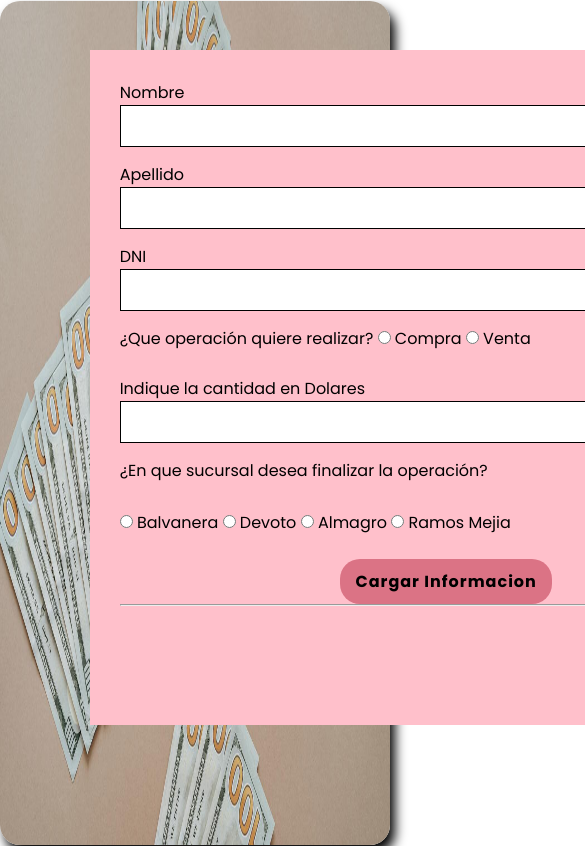
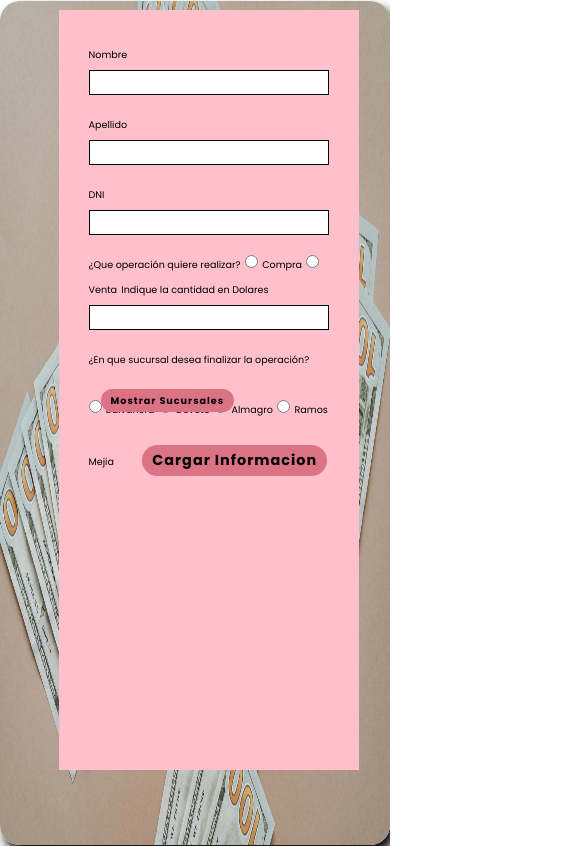
Before and after one commit to NicoRodSup/compraVentaDolares, a plain HTML site: page compraVenta.html in a window 390 px wide. Shown: the top 846 px of the page, 585 px wide, since content can reach past the window. Drawn offline with nearby package versions, Linux system fonts and the light colour scheme; some packages are replaced by stand-ins of ours; a script that the page names is missing.

Commit message:
proyectoFinal

```diff
--- a/compraVenta.html
+++ b/compraVenta.html
@@ -8,12 +8,10 @@
     <link rel="preconnect" href="https://fonts.googleapis.com">
     <link rel="preconnect" href="https://fonts.gstatic.com" crossorigin>
     <link href="https://fonts.googleapis.com/css2?family=Montserrat:ital,wght@0,700;0,900;1,300;1,500;1,600;1,800&display=swap" rel="stylesheet">
-    <script src="https://ajax.googleapis.com/ajax/libs/jquery/3.7.0/jquery.min.js"></script>
+    <!-- <script src="https://ajax.googleapis.com/ajax/libs/jquery/3.7.0/jquery.min.js"></script> -->
     <script src="//cdn.jsdelivr.net/npm/sweetalert2@11"></script>
     <script src = " https://unpkg.com/sweetalert/dist/sweetalert.min.js " ></script>
-    <script src="./jQuery/jquery.js"></script>
-
-
+    <!-- <script src="./jQuery/jquery.js"></script> -->
     <link rel="stylesheet" href="./css/style.css">
 </head>
 <body>
@@ -26,47 +24,47 @@
         <form id="formulario" class="form">
             <label class="estilosLabel" for="nombre"> Nombre</label>
             <input class="estilosInput"  id="nombre" type="text" name="nombre" autocomplete="off">
-            <br>
+            <br class="saltoLinea">
 
             <label class="estilosLabel" for="apellido"> Apellido</label>
             <input class="estilosInput" id="apellido"type="text" name="apellido" autocomplete="off">
-            <br>
+            <br class="saltoLinea">
 
             <label class="estilosLabel" for="dni"> DNI </label>
             <input class="estilosInput" id="dni"type="number" name="dni" autocomplete="off">
+            <br class="saltoLinea">
+
+            <label class="estilosLabel"> ¿Que operación quiere realizar?</label>
+
+            <input  id ="compra"type="radio" name ="seleccionar" value="compra">
+            <label class="estilosLabel" for="compra">Compra</label>
+
+            <input id ="venta"type="radio" name ="seleccionar" value="venta">
+            <label class ="estilosLabel"for="venta">Venta</label>
+            <br class="saltoLinea">
+            <br class="saltoLinea">
+
+            <label for="cantidad" class="estilosLabel" > Indique la cantidad en Dolares  </label>
+            <input class="estilosInput" id="cantidad" type="number" name="num">
             <br>
 
-            <label> ¿Que operación quiere realizar?</label>
-
-            <input  id ="compra"type="radio" name ="seleccionar" value="compra">
-            <label for="compra">Compra</label>
-
-            <input  id ="venta"type="radio" name ="seleccionar" value="venta">
-            <label for="venta">Venta</label>
+            <label class="estilosLabel"> ¿En que sucursal desea finalizar la operación?</label>
             <br>
             <br>
 
-            <label for="cantidad"> Indique la cantidad en Dolares  </label>
-            <input class="estilosInput" id="cantidad" type="number" name="num">
-            <br>
-
-            <label> ¿En que sucursal desea finalizar la operación?</label>
-            <br>
-            <br>
 
             <input class="" id ="sucursal1"type="radio" name ="finalizar" value="sucursal1">
-            <label for="sucursal1">Balvanera</label>
+            <label class="estilosLabel" for="sucursal1">Balvanera</label>
             <input class="" id ="sucursal2"type="radio" name ="finalizar" value="sucursal2">
-            <label for="sucursal2">Devoto</label>
+            <label class="estilosLabel" for="sucursal2">Devoto</label>
             <input class="" id ="sucursal3"type="radio" name ="finalizar" value="sucursal3">
-            <label for="sucursal3">Almagro</label>
+            <label class="estilosLabel" for="sucursal3">Almagro</label>
             <input class="" id ="sucursal4"type="radio" name ="finalizar" value="sucursal4">
-            <label for="sucursal4">Ramos Mejia</label>
-            <a href="#json"><button class="btnSucursales" id="btnSucursales" type="button" > <b>Mostrar Sucursales</b> </button></a>
-            <br>
+            <label class="estilosLabel" for="sucursal4">Ramos Mejia</label>
+            <br class="saltoLinea">
             <button class="botonFinalizar" id ="cargarInfo" type="submit" > <b>Cargar Informacion</b></button>
         </form>
-        <hr>
+        <a href="#json" class="btnSucursales" id="btnSucursales" > <b>Mostrar Sucursales</b></a>
 
     <div class="contenedor-info">
         <h3 id="mostrarInfo" class="mostrar-info"  style="display: none;"></h3>
--- a/css/style.css
+++ b/css/style.css
@@ -9,9 +9,7 @@
 
 }
 
-/* body{
-    font-family: 'Montserrat', sans-serif;
-} */
+/*Pagina Index*/
 
 .compraVenta{
     width: 100wh;
@@ -30,7 +28,7 @@
 
 
 .compraVenta h1{
-    font-size: 4.0rem;
+    font-size: 3.8rem;
     color: white;
     position: absolute;
     top: 15%;
@@ -41,11 +39,11 @@
     word-spacing: 2px;
 }
 
-.compraVenta .botonOperacion{
+.botonOperacion{
     position: absolute;
     top: 85%;
     left:42%;
-    font-size: 1.6rem;
+    font-size: 1.5rem;
     border-radius: 20px;
     padding: 10px 15px;
     border: none;
@@ -66,11 +64,11 @@ button:hover{
     background: pink;
     padding: 30px;
     margin: auto;
-    margin-top: 50px;
+    margin-top: 30px;
     position: absolute;
     top:0%;
     left: 23%;
-    height: 80%;
+    height: 90%;
 }
 .estilosInput{
     width: 100%;
@@ -81,24 +79,26 @@ button:hover{
 
 .btnSucursales{
     position: relative;
-    font-size: 0.9rem;
+    font-size: 0.8rem;
     border-radius: 20px;
-    padding: 5px 10px;
+    padding: 10px 15px;
     border: none;
     outline: none;
     cursor: pointer;
     background-color:rgb(219, 115, 133);
     transition: 0.7s;
-    left: 15%;
-    margin-top: 0px;
+    left: 70%;
+    bottom:90px;
     letter-spacing: 1px;
     text-decoration-line: none;
+    text-decoration: none;
+    color: black;
 }
 
 
 .botonFinalizar{
     position: relative;
-    font-size: 1.0rem;
+    font-size: 1.1rem;
     border-radius: 20px;
     padding: 10px 15px;
     border: none;
@@ -125,7 +125,8 @@ button:hover{
     left: 40%;
     margin-top: 20px;
     letter-spacing: 1px;
-    text-decoration-line: none;
+    text-decoration: none;
+    color: black
 
 };
 
@@ -168,3 +169,158 @@ button:hover{
     text-align: center;
     background-color:pink;
 }
+
+/*Media Query Index*/
+
+@media(max-width:992px){
+
+    .botonOperacion{
+        font-size: 1.0 rem
+    }
+    .compraVenta h1{
+        font-size: 2.2rem
+    }
+}
+
+@media(max-width:768px){
+    .compraVenta h1{
+        font-size: 1.4rem;
+        left: 30%;
+    }
+    .botonOperacion{
+        font-size: 0.8 rem
+    }
+}
+
+@media(max-width:576px){
+    .compraVenta h1{
+        font-size: 1rem;
+        left: 30%;
+    }
+}
+
+
+
+/*Media Query compraVenta*/
+@media(max-width:1100px){
+    .contenedorInput{
+        width: 650px;
+        margin-top: 15px;
+        left: 19%;
+
+    }
+    .estilosLabel{
+        font-size: 1.0rem;
+    }
+    .estilosInput{
+        font-size: 0.5rem;
+    }
+    .btnSucursales{
+        font-size: 0.8rem;
+        left: 5%;
+    }
+
+}
+
+
+@media(max-width:992px){
+
+    .contenedorInput{
+        width: 550px;
+        margin-top: 20px;
+        left: 19%;
+
+    }
+
+    .estilosLabel{
+        font-size: 0.8rem;
+    }
+    .estilosInput{
+        font-size: 0.3rem;
+    }
+
+    .btnSucursales{
+        font-size: 1.0rem;
+        position: absolute;
+        margin-top: 50px;
+        margin-left: 280px;
+
+    }
+
+    .botonFinalizar{
+        font-size: 1.0rem;
+        margin-top: 25px;
+        left: 10%;
+    }
+}
+
+    @media(max-width:768px){
+
+        .contenedorInput{
+            width: 470px;
+            margin-top: 10px;
+            left: 15%;
+
+        }
+
+        .estilosLabel{
+            font-size: 0.7rem;
+        }
+        .estilosInput{
+            font-size: 0.4rem;
+        }
+
+        .btnSucursales{
+            font-size: 0.7rem;
+            position: absolute;
+            margin-top: 50px;
+            margin-left: 300px;
+            margin: 0;
+            padding: 7px 12px;
+
+        }
+
+        .botonFinalizar{
+            font-size: 0.7rem;
+            margin-top: 25px;
+            left: 10%;
+        }
+    }
+
+    @media(max-width:576px){
+
+        .contenedorInput{
+            width: 300px;
+            margin-top: 10px;
+            left: 15%;
+
+        }
+
+        .estilosLabel{
+            font-size: 0.6rem;
+        }
+        .estilosInput{
+            font-size: 0.1rem;
+        }
+
+        .saltoLinea{
+            display: none;
+
+        }
+
+        .btnSucursales{
+            font-size: 0.6rem;
+            position: relative;
+            margin-top: 50px;
+            margin: 0;
+            padding: 5px 10px;
+
+        }
+
+        .botonFinalizar{
+            font-size: 0.9rem;
+            margin-top: 25px;
+            left: 10%;
+            padding: 5px 10px;
+        }
+    }
--- a/main/main.js
+++ b/main/main.js
@@ -1,6 +1,5 @@
 
 const formulario = document.getElementById("formulario");
-// const formulario = $("#formulario")
 
 formulario.addEventListener("submit",(e) => {
 
@@ -205,6 +204,7 @@ function vender (cantidad){
 
 function ocultar(){
     document.getElementById("formulario").style.display="none"
+    btnMostrarSucursal.style.display="none"
 };
 
 function mostrar(){
@@ -231,7 +231,7 @@ function fetchP(){
     .then (data => {
         mostrarSucursales(data);
 })
-}
+};
 function mostrarSucursales(sucursal){
     sucursal.forEach((sucursales) => {
                     const li = document.createElement('div')
@@ -240,7 +240,7 @@ function mostrarSucursales(sucursal){
                                     <p>${sucursales.horario}</p> `
                     lista.append(li);
                 })
-}
+};
 
 function ocultarSucursales(){
     lista.classList.toggle("json-active");
@@ -254,29 +254,5 @@ function ocultarSucursales(){
         btnMostrarSucursal.innerText= "Mostrar Sucursales";
         document.getElementById("json").style.display="none"
 
-
-
-
     }
-
-
-}
-
-
-
-
-
-
-        // function fetchP(){
-        //     fetch('data.json')
-        //     .then( (res) => res.json())
-        //     .then ((data) => {
-        //         data.forEach((sucursales) => {
-        //             const li = document.createElement('div')
-        //             li.innerHTML = `<h3>${sucursales.nombre} </h3><br>
-        //                             <p>${sucursales.direccion}</p>
-        //                             <p>${sucursales.horario}</p> `
-        //             lista.append(li)
-        //         });
-        //     })
-        // };
+};
```
Also changed, not shown: index.html (+1 -1 lines).
